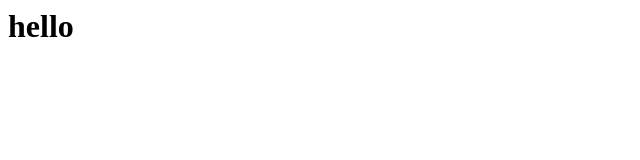
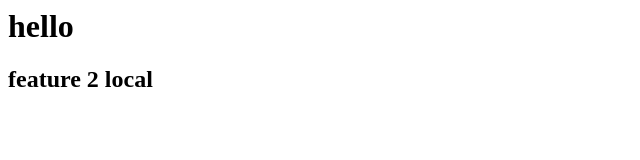
Before and after one commit to Sawant-Aniket/LocalRepo, a plain HTML site: page index.html in a window 1280 px wide. Shown: the whole page, without its empty margins (0-640 px from the left). Drawn offline with Linux system fonts and the light colour scheme.

Commit message:
"chned feature"

```diff
--- a/index.html
+++ b/index.html
@@ -1 +1,2 @@
 <h1>hello </h1>
+<h2>feature 2 local </h2>
```
